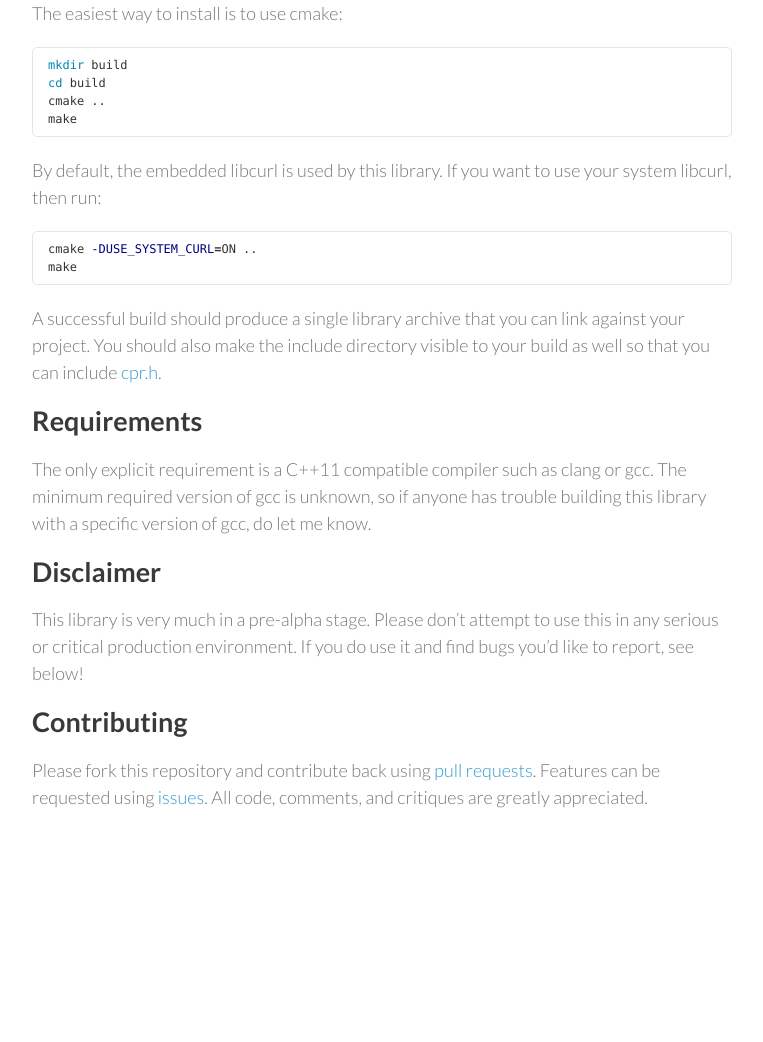
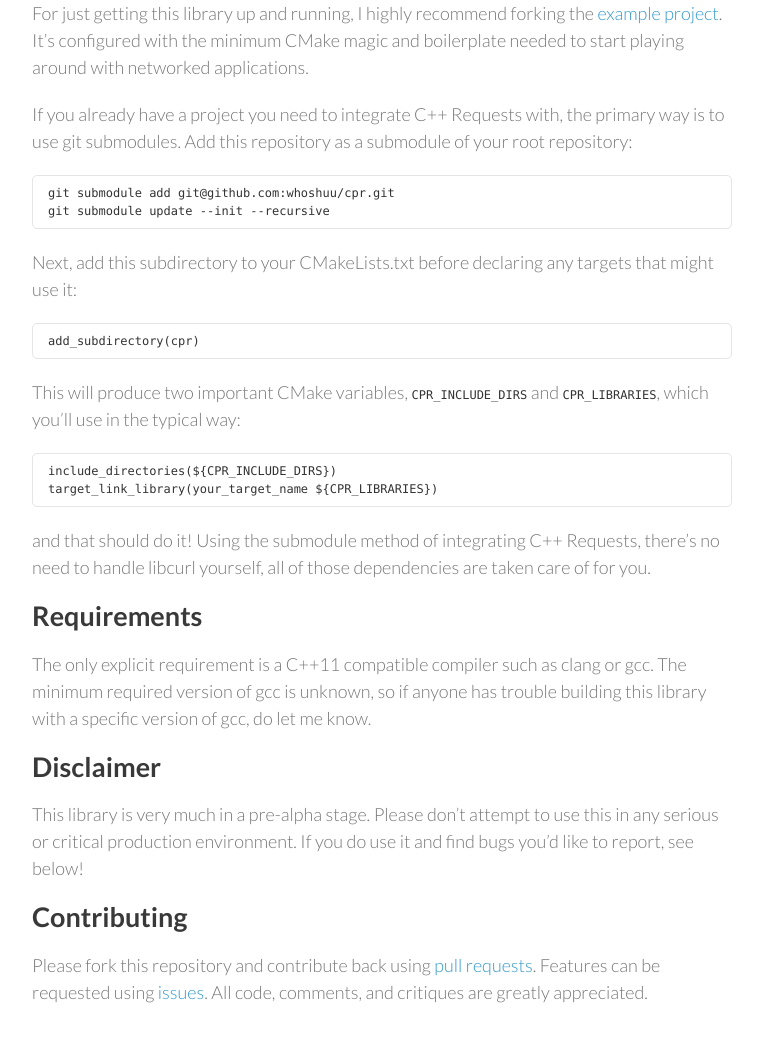
Before and after one commit to libcpr/cpr, a Jekyll site: the page built from index.md, in a window 1280 px wide and 1400 px high, scrolled down 1142 px, cut to the strip 324-1366 px from the top of the window. Shown: the whole strip, without its empty margins (388-1151 px from the left). Built offline with Jekyll 4.4.1, drawn with Linux system fonts in a browser that asks for light colours; nearby versions of some CDN libraries; emoji names are drawn with the system emoji font; Markdown is read by kramdown in place of the engine named in the settings; before the commit the page ends 2347 px from its top, so only the background shows below that.

Commit message:
Update Usage section References #33

````diff
--- a/index.md
+++ b/index.md
@@ -60,25 +60,31 @@ Support for the following will be forthcoming (in rough order of implementation
 
 and much more!
 
-## Install
+## Usage
 
-The easiest way to install is to use cmake:
+For just getting this library up and running, I highly recommend forking the [example project](https://github.com/whoshuu/cpr-example). It's configured with the minimum CMake magic and boilerplate needed to start playing around with networked applications.
 
-```bash
-mkdir build
-cd build
-cmake ..
-make
+If you already have a project you need to integrate C++ Requests with, the primary way is to use git submodules. Add this repository as a submodule of your root repository:
+
+```
+git submodule add git@github.com:whoshuu/cpr.git
+git submodule update --init --recursive
 ```
 
-By default, the embedded libcurl is used by this library. If you want to use your system libcurl, then run:
+Next, add this subdirectory to your CMakeLists.txt before declaring any targets that might use it:
 
-```bash
-cmake -DUSE_SYSTEM_CURL=ON ..
-make
+```
+add_subdirectory(cpr)
 ```
 
-A successful build should produce a single library archive that you can link against your project. You should also make the include directory visible to your build as well so that you can include [cpr.h](https://github.com/whoshuu/cpr/blob/master/include/cpr.h).
+This will produce two important CMake variables, `CPR_INCLUDE_DIRS` and `CPR_LIBRARIES`, which you'll use in the typical way:
+
+```
+include_directories(${CPR_INCLUDE_DIRS})
+target_link_library(your_target_name ${CPR_LIBRARIES})
+```
+
+and that should do it! Using the submodule method of integrating C++ Requests, there's no need to handle libcurl yourself, all of those dependencies are taken care of for you.
 
 ## Requirements
 
````
